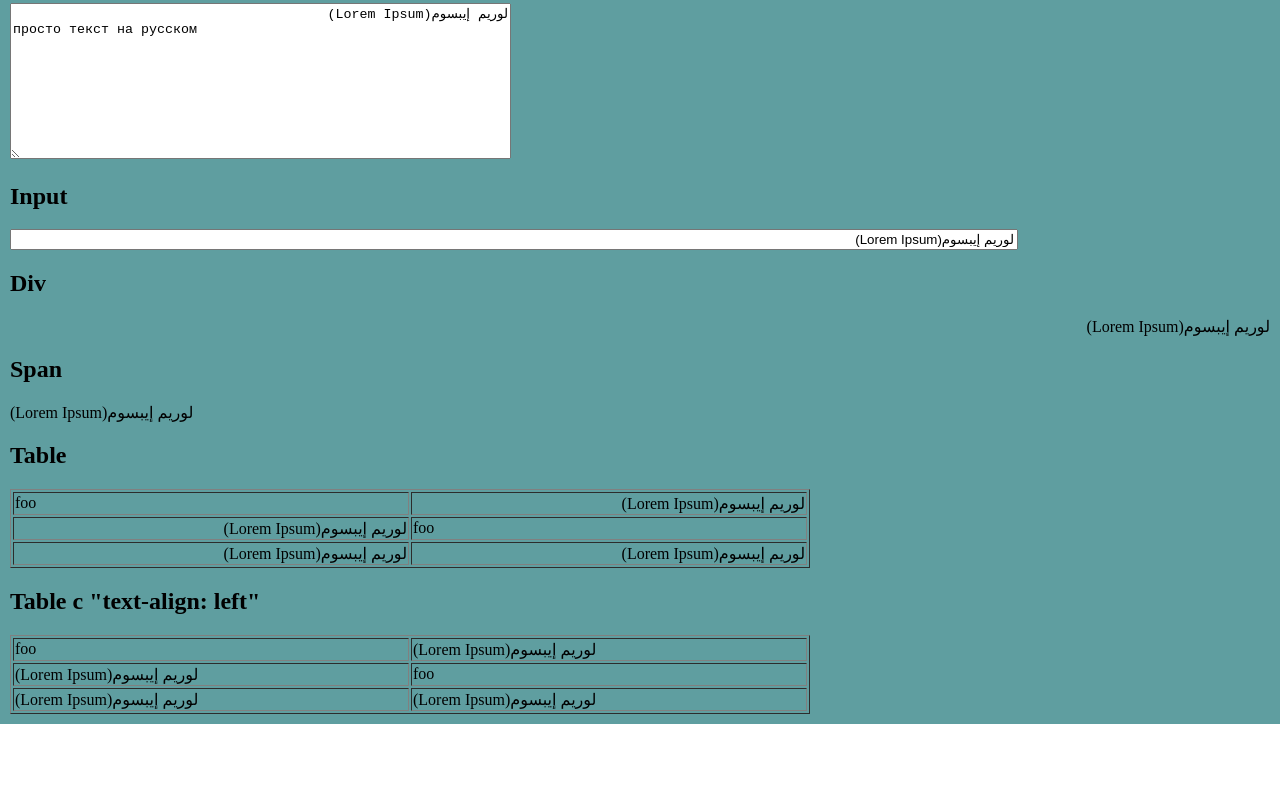
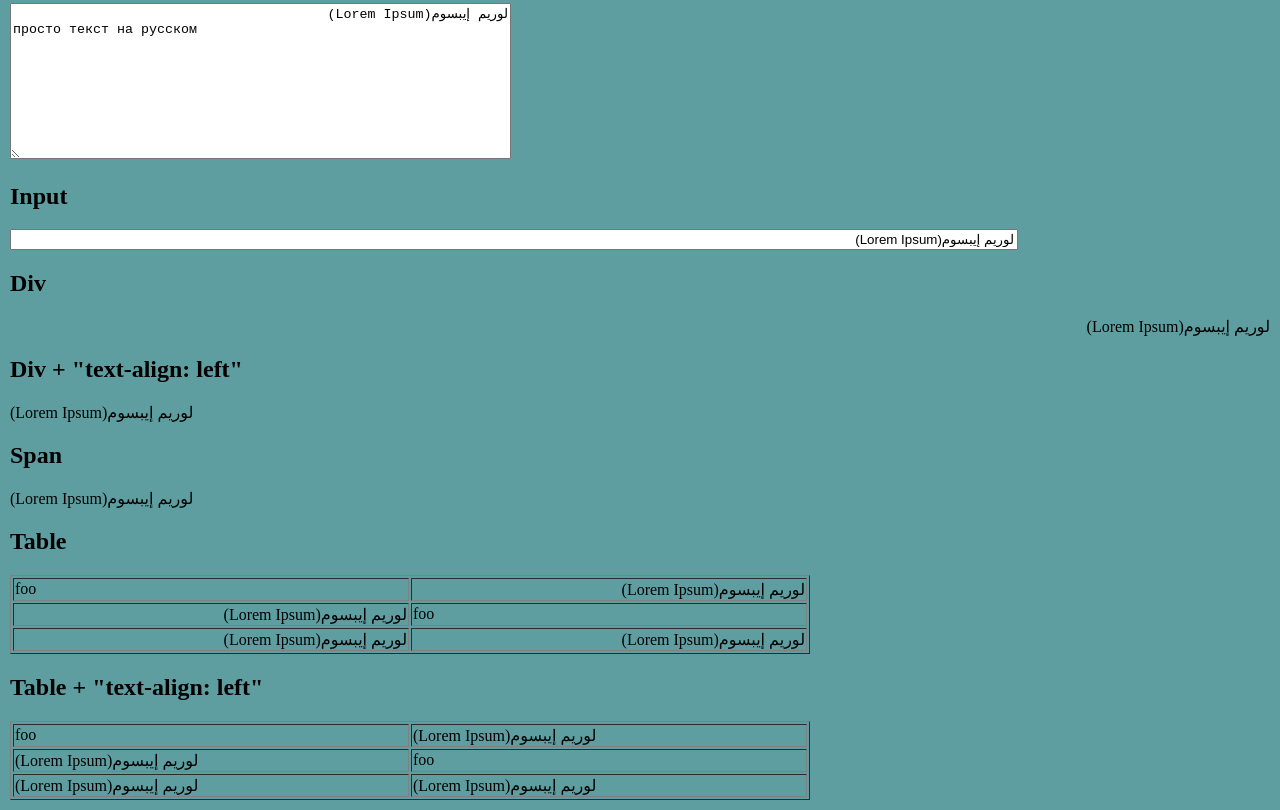
Before and after one commit to skycrazyk89/dirauto, a website: page index.html in a window 1280 px wide. Shown: the part 2545-3355 px from the top of the page. Before the commit the page ends 3269 px from the top, so only its background shows below. Drawn offline with Linux system fonts and the light colour scheme.

Commit message:
Добавлен пример div с выравниванием текста по левому краю

```diff
--- a/index.html
+++ b/index.html
@@ -180,6 +180,10 @@
                 />
                 <h2>Div</h2>
                 <div dir="auto">لوريم إيبسوم(Lorem Ipsum)</div>
+                <h2>Div + "text-align: left"</h2>
+                <div dir="auto" style="text-align: left">
+                    لوريم إيبسوم(Lorem Ipsum)
+                </div>
                 <h2>Span</h2>
                 <span dir="auto">لوريم إيبسوم(Lorem Ipsum)</span>
                 <h2>Table</h2>
@@ -197,7 +201,7 @@
                         <td dir="auto">لوريم إيبسوم(Lorem Ipsum)</td>
                     </tr>
                 </table>
-                <h2>Table с "text-align: left"</h2>
+                <h2>Table + "text-align: left"</h2>
                 <table border="1" style="width: 800px; text-align: left">
                     <tr>
                         <td dir="auto">foo</td>
```
